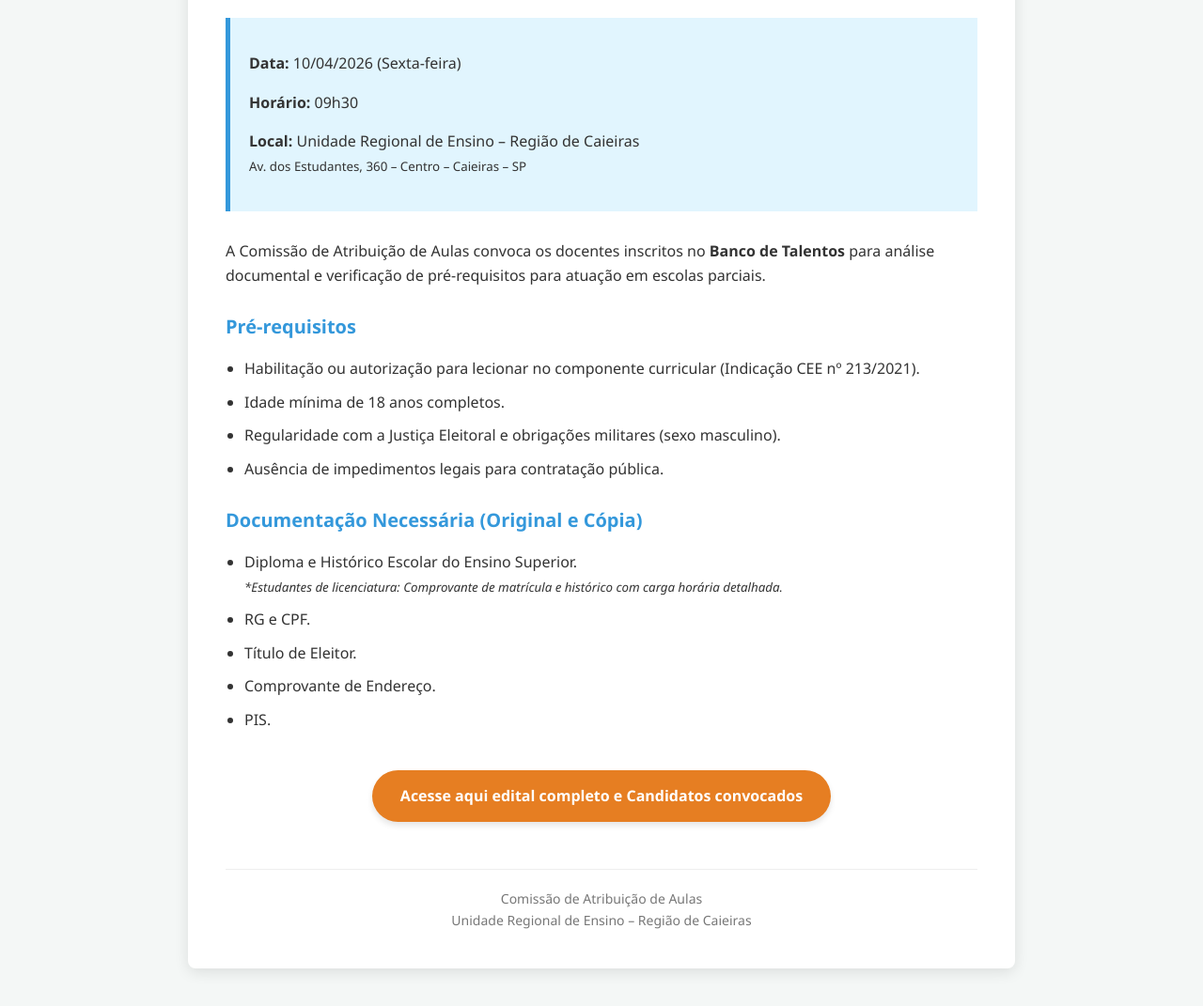
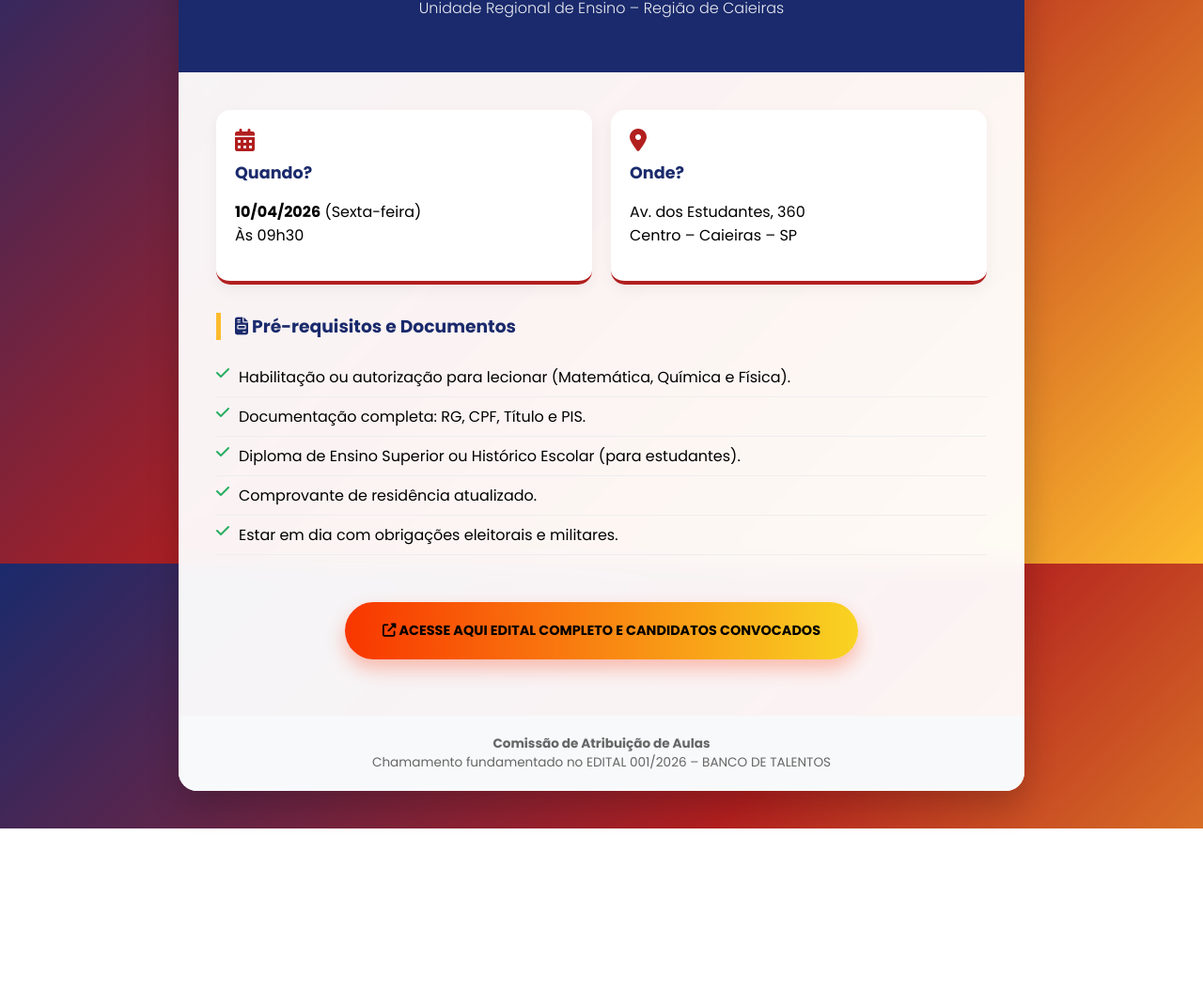
Before and after one commit to jhonatasalmeida-lang/atribuicao_aulas2, a plain HTML site: page index.html in a window 1280 px wide. Shown: the part 200-1271 px from the top of the page at 94% size. After the commit the page ends 1082 px from the top, so only its background shows below. Drawn offline with Linux system fonts and the light colour scheme.

Commit message:
Update index.html

```diff
--- a/index.html
+++ b/index.html
@@ -3,153 +3,197 @@
 <head>
     <meta charset="UTF-8">
     <meta name="viewport" content="width=device-width, initial-scale=1.0">
-    <title>Chamamento - Cadastro Emergencial Caieiras</title>
+    <title>Convocação | Cadastro Emergencial 2026</title>
+    <link href="https://fonts.googleapis.com/css2?family=Poppins:wght@300;400;600;700&display=swap" rel="stylesheet">
+    <link rel="stylesheet" href="https://cdnjs.cloudflare.com/ajax/libs/font-awesome/6.4.0/css/all.min.css">
+
     <style>
         :root {
-            --primary-color: #2c3e50;
-            --secondary-color: #3498db;
-            --accent-color: #e67e22;
-            --bg-color: #f4f7f6;
-            --text-color: #333;
+            --primary: #1a2a6c;
+            --secondary: #b21f1f;
+            --accent: #fdbb2d;
+            --glass: rgba(255, 255, 255, 0.95);
         }
 
         body {
-            font-family: 'Segoe UI', Tahoma, Geneva, Verdana, sans-serif;
-            line-height: 1.6;
+            font-family: 'Poppins', sans-serif;
             margin: 0;
             padding: 0;
-            background-color: var(--bg-color);
-            color: var(--text-color);
+            background: linear-gradient(135deg, #1a2a6c, #b21f1f, #fdbb2d);
+            background-attachment: fixed;
+            min-height: 100vh;
+            display: flex;
+            justify-content: center;
+            align-items: center;
         }
 
-        .container {
-            max-width: 800px;
-            margin: 40px auto;
-            background: #fff;
-            padding: 40px;
-            border-radius: 8px;
-            box-shadow: 0 4px 15px rgba(0,0,0,0.1);
+        .main-card {
+            background: var(--glass);
+            width: 90%;
+            max-width: 900px;
+            margin: 40px 20px;
+            border-radius: 20px;
+            box-shadow: 0 15px 35px rgba(0,0,0,0.2);
+            overflow: hidden;
+            backdrop-filter: blur(10px);
         }
 
-        header {
-            border-bottom: 3px solid var(--secondary-color);
-            margin-bottom: 30px;
-            padding-bottom: 10px;
+        .header {
+            background: var(--primary);
+            color: white;
+            padding: 40px 20px;
+            text-align: center;
         }
 
-        h1 {
-            color: var(--primary-color);
-            font-size: 24px;
+        .header h1 {
+            margin: 0;
+            font-size: 1.8rem;
+            letter-spacing: 1px;
             text-transform: uppercase;
-            margin: 0;
         }
 
-        .info-box {
-            background: #e1f5fe;
-            padding: 20px;
-            border-left: 5px solid var(--secondary-color);
+        .header p {
+            margin-top: 10px;
+            opacity: 0.9;
+            font-weight: 300;
+        }
+
+        .content {
+            padding: 40px;
+        }
+
+        .grid-info {
+            display: grid;
+            grid-template-columns: repeat(auto-fit, minmax(250px, 1fr));
+            gap: 20px;
             margin-bottom: 30px;
         }
 
-        h2 {
-            color: var(--secondary-color);
-            font-size: 20px;
-            margin-top: 25px;
+        .info-item {
+            background: #fff;
+            padding: 20px;
+            border-radius: 15px;
+            border-bottom: 4px solid var(--secondary);
+            box-shadow: 0 5px 15px rgba(0,0,0,0.05);
         }
 
-        ul {
-            padding-left: 20px;
-        }
-
-        li {
+        .info-item i {
+            font-size: 1.5rem;
+            color: var(--secondary);
             margin-bottom: 10px;
         }
 
-        .btn-container {
-            text-align: center;
-            margin-top: 40px;
+        .info-item h3 {
+            margin: 0 0 10px 0;
+            font-size: 1.1rem;
+            color: var(--primary);
         }
 
-        .btn {
-            display: inline-block;
-            background-color: var(--accent-color);
-            color: white;
-            padding: 15px 30px;
-            text-decoration: none;
-            font-weight: bold;
-            border-radius: 50px;
-            transition: transform 0.2s, background-color 0.2s;
-            box-shadow: 0 4px 6px rgba(0,0,0,0.1);
+        .requirements-list {
+            list-style: none;
+            padding: 0;
         }
 
-        .btn:hover {
-            background-color: #d35400;
-            transform: translateY(-2px);
+        .requirements-list li {
+            padding: 8px 0;
+            border-bottom: 1px solid #eee;
+            display: flex;
+            align-items: flex-start;
         }
 
-        footer {
-            margin-top: 50px;
-            font-size: 14px;
-            color: #777;
-            text-align: center;
-            border-top: 1px solid #eee;
-            padding-top: 20px;
+        .requirements-list li::before {
+            content: "\f00c";
+            font-family: "Font Awesome 6 Free";
+            font-weight: 900;
+            color: #27ae60;
+            margin-right: 10px;
         }
 
-        .important {
-            color: #c0392b;
-            font-weight: bold;
+        .btn-wrapper {
+            text-align: center;
+            padding: 20px 0;
+        }
+
+        .cta-button {
+            display: inline-block;
+            background: linear-gradient(to right, #f83600 0%, #f9d423 100%);
+            color: #000;
+            padding: 20px 40px;
+            border-radius: 50px;
+            text-decoration: none;
+            font-weight: 700;
+            text-transform: uppercase;
+            font-size: 0.9rem;
+            transition: all 0.3s ease;
+            box-shadow: 0 10px 20px rgba(248, 54, 0, 0.3);
+        }
+
+        .cta-button:hover {
+            transform: scale(1.05);
+            box-shadow: 0 15px 25px rgba(248, 54, 0, 0.4);
+        }
+
+        .footer-note {
+            background: #f8f9fa;
+            padding: 20px;
+            text-align: center;
+            font-size: 0.85rem;
+            color: #666;
+        }
+
+        @media (max-width: 600px) {
+            .content { padding: 20px; }
+            .header h1 { font-size: 1.4rem; }
         }
     </style>
 </head>
 <body>
 
-<div class="container">
-    <header>
-        <h1>Abertura de Cadastro Emergencial 2026</h1>
-        <p><strong>Matemática, Química e Física</strong> - Região de Caieiras</p>
-    </header>
-
-    <section class="info-box">
-        <p><strong>Data:</strong> 10/04/2026 (Sexta-feira)</p>
-        <p><strong>Horário:</strong> 09h30</p>
-        <p><strong>Local:</strong> Unidade Regional de Ensino – Região de Caieiras<br>
-        <small>Av. dos Estudantes, 360 – Centro – Caieiras – SP</small></p>
-    </section>
-
-    <section>
-        <p>A Comissão de Atribuição de Aulas convoca os docentes inscritos no <strong>Banco de Talentos</strong> para análise documental e verificação de pré-requisitos para atuação em escolas parciais.</p>
-
-        <h2>Pré-requisitos</h2>
-        <ul>
-            <li>Habilitação ou autorização para lecionar no componente curricular (Indicação CEE nº 213/2021).</li>
-            <li>Idade mínima de 18 anos completos.</li>
-            <li>Regularidade com a Justiça Eleitoral e obrigações militares (sexo masculino).</li>
-            <li>Ausência de impedimentos legais para contratação pública.</li>
-        </ul>
-
-        <h2>Documentação Necessária (Original e Cópia)</h2>
-        <ul>
-            <li>Diploma e Histórico Escolar do Ensino Superior.
-                <br><small><em>*Estudantes de licenciatura: Comprovante de matrícula e histórico com carga horária detalhada.</em></small>
-            </li>
-            <li>RG e CPF.</li>
-            <li>Título de Eleitor.</li>
-            <li>Comprovante de Endereço.</li>
-            <li>PIS.</li>
-        </ul>
-    </section>
-
-    <div class="btn-container">
-        <a href="https://admin.cms.sp.gov.br/dx/api/dam/v1/collections/6fd5b57c-04c9-4fac-86e5-6774fbe5a609/items/a54cc29b-c0b2-4379-83a1-2b4da23d6342/renditions/65f1c198-492c-4ea9-ac19-a410d5c8fd28?binary=true" class="btn" target="_blank">
-            Acesse aqui edital completo e Candidatos convocados
-        </a>
+<div class="main-card">
+    <div class="header">
+        <i class="fas fa-chalkboard-teacher fa-3x" style="margin-bottom: 15px; color: var(--accent);"></i>
+        <h1>Chamamento Emergencial 2026</h1>
+        <p>Unidade Regional de Ensino – Região de Caieiras</p>
     </div>
 
-    <footer>
-        Comissão de Atribuição de Aulas<br>
-        Unidade Regional de Ensino – Região de Caieiras
-    </footer>
+    <div class="content">
+        <div class="grid-info">
+            <div class="info-item">
+                <i class="fas fa-calendar-alt"></i>
+                <h3>Quando?</h3>
+                <p><strong>10/04/2026</strong> (Sexta-feira)<br>Às 09h30</p>
+            </div>
+            <div class="info-item">
+                <i class="fas fa-map-marker-alt"></i>
+                <h3>Onde?</h3>
+                <p>Av. dos Estudantes, 360<br>Centro – Caieiras – SP</p>
+            </div>
+        </div>
+
+        <div style="margin-bottom: 30px;">
+            <h3 style="color: var(--primary); border-left: 5px solid var(--accent); padding-left: 15px;">
+                <i class="fas fa-file-invoice"></i> Pré-requisitos e Documentos
+            </h3>
+            <ul class="requirements-list">
+                <li>Habilitação ou autorização para lecionar (Matemática, Química e Física).</li>
+                <li>Documentação completa: RG, CPF, Título e PIS.</li>
+                <li>Diploma de Ensino Superior ou Histórico Escolar (para estudantes).</li>
+                <li>Comprovante de residência atualizado.</li>
+                <li>Estar em dia com obrigações eleitorais e militares.</li>
+            </ul>
+        </div>
+
+        <div class="btn-wrapper">
+            <a href="https://admin.cms.sp.gov.br/dx/api/dam/v1/collections/6fd5b57c-04c9-4fac-86e5-6774fbe5a609/items/a54cc29b-c0b2-4379-83a1-2b4da23d6342/renditions/65f1c198-492c-4ea9-ac19-a410d5c8fd28?binary=true" class="cta-button" target="_blank">
+                <i class="fas fa-external-link-alt"></i> Acesse aqui edital completo e Candidatos convocados
+            </a>
+        </div>
+    </div>
+
+    <div class="footer-note">
+        <strong>Comissão de Atribuição de Aulas</strong><br>
+        Chamamento fundamentado no EDITAL 001/2026 – BANCO DE TALENTOS
+    </div>
 </div>
 
 </body>
```
